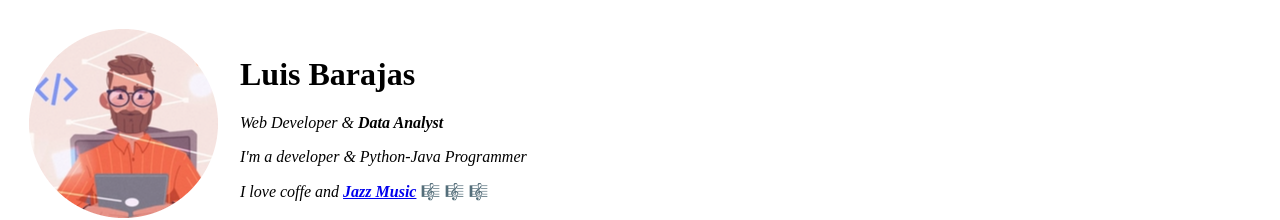
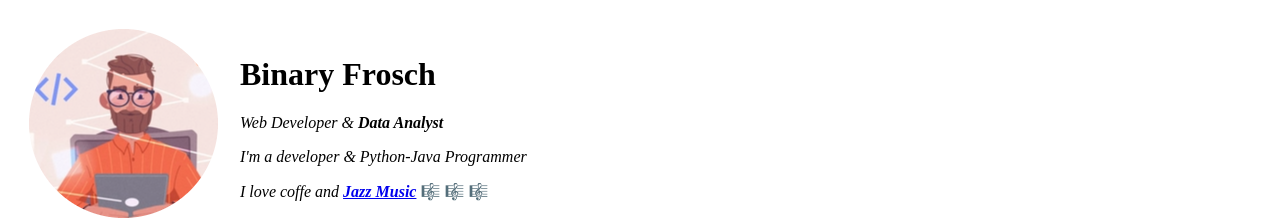
Before and after one commit to LRBCH/CV, a plain HTML site: page index.html in a window 1280 px wide. Shown: the top 220 px of the page. Drawn offline with Linux system fonts and the light colour scheme.

Commit message:
Update index.html

```diff
--- a/index.html
+++ b/index.html
@@ -10,7 +10,7 @@
         <table cellspacing="20">
             <tr>
                 <td><img src="images/Test-Image.png" alt="Luis Profile Picture"></td>
-                <td><h1>Luis Barajas</h1>
+                <td><h1>Binary Frosch</h1>
                     <p> <em>Web Developer & <strong>Data Analyst</strong></em> </p>
                     <p><em>I'm a developer & Python-Java Programmer</em></p>
                     <p><em>I love coffe and <strong><a href="https://www.youtube.com/watch?v=h-PfBxoMq_4">Jazz Music</a></em> 🎼 🎼 🎼</strong></p></td>
```
